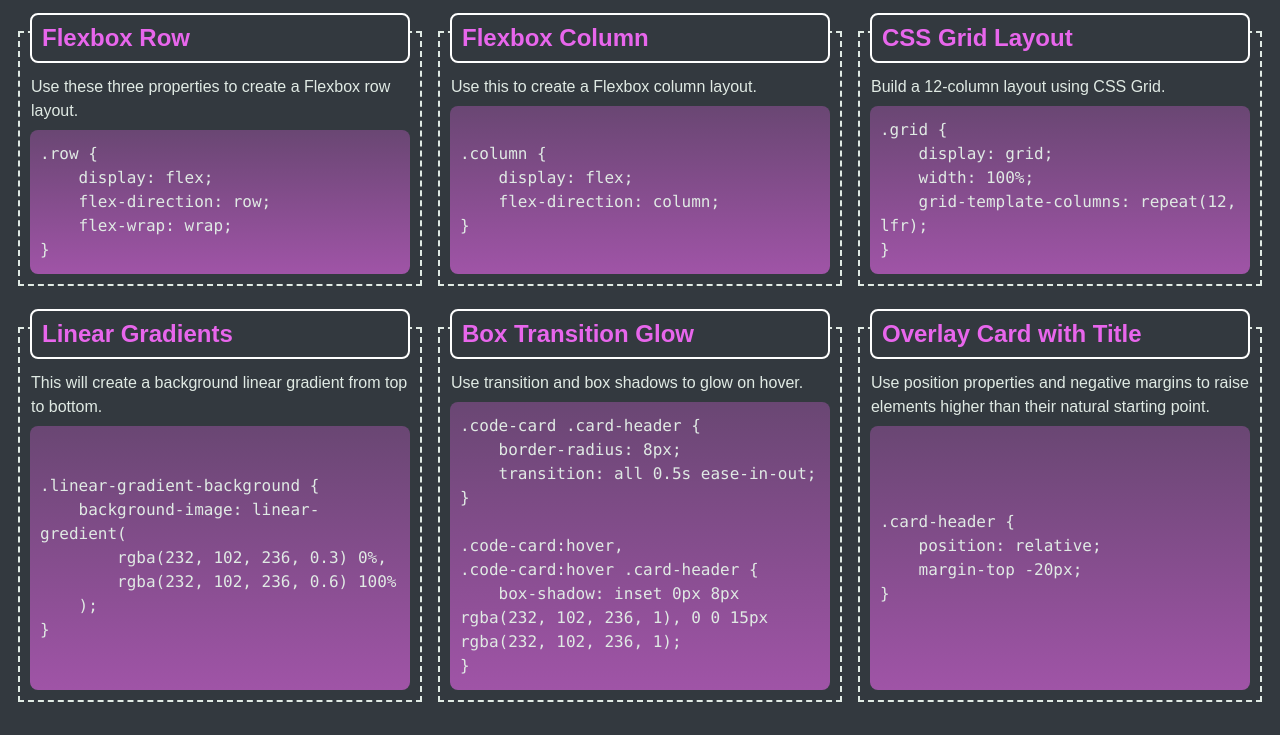
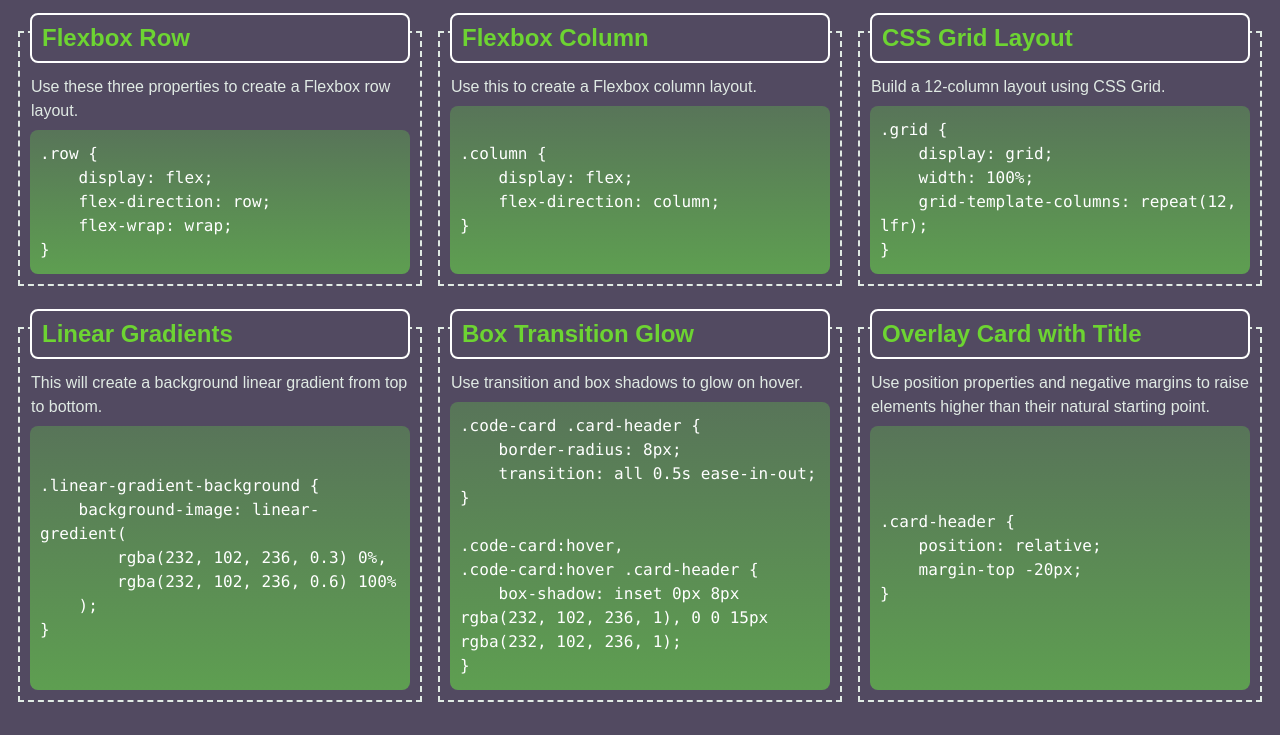
Before and after one commit to MarkCirineo/CSS-Snippet-Cheat-Sheet, a plain HTML site: page index.html in a window 1280 px wide. Shown: the part 151-886 px from the top of the page. Drawn offline with Linux system fonts and the light colour scheme.

Commit message:
changed color theme and added variables

```diff
--- a/assets/css/style.css
+++ b/assets/css/style.css
@@ -1,3 +1,14 @@
+:root {
+    --mulled-wine: #524a61;
+    --atlantis: #6dd432;
+    --gin: #e0eae4;
+}
+
+::selection {
+    background-color: #d7ff6b;
+    color: var(--mulled-wine);
+}
+
 header {
     text-align: center;
     padding: 10px 0;
@@ -7,12 +18,13 @@ header {
 h1 {
     font-size: 250%;
     padding: 10px;
+    color: var(--atlantis);
 }
 
 body {
     line-height: 1.5;
-    background-color: #33393f;
-    color: #e0eae4;
+    background-color: var(--mulled-wine);
+    color: var(--gin);
 }
 
 
@@ -42,7 +54,7 @@ main {
     justify-content: flex-start;
     min-height: 100%;
     padding: 10px;
-    outline: 2px dashed #e0eae4;
+    outline: 2px dashed var(--gin);
     /* outline-offset: 1px; */
     transition: all 0.5s ease-in-out;
 }
@@ -51,8 +63,8 @@ main {
     position: relative;
     margin: -30px 0 10px 0;
     padding: 5px 10px;
-    background-color: #33393f;
-    color: #e866ec;
+    background-color: var(--mulled-wine);
+    color: var(--atlantis);
     border: 2px solid  white;
     transition: all 0.5s ease-in-out;
     border-radius: 8px;
@@ -60,7 +72,7 @@ main {
 }
 
 .code-card:hover, .code-card:hover h2 {
-    box-shadow: inset 0px 0px 8px #e866ec, 0 0 15px #e866ec;
+    box-shadow: inset 0px 0px 8px var(--atlantis), 0 0 15px var(--atlantis);
 }
 
 pre {
@@ -73,11 +85,11 @@ pre {
     overflow: auto;
     tab-size: 4;
     padding: 12px 10px;
-    color: #e0eae4;
+    color: white;
 
     background-image: linear-gradient(
-    rgba(232, 102, 236, 0.3) 0%,
-    rgba(232, 102, 236, 0.6) 100%
+    rgba(102, 215, 70, 0.3) 0%,
+    rgba(102, 215, 70, 0.6) 100%
   );
   display: flex;
   align-items: center;
```
